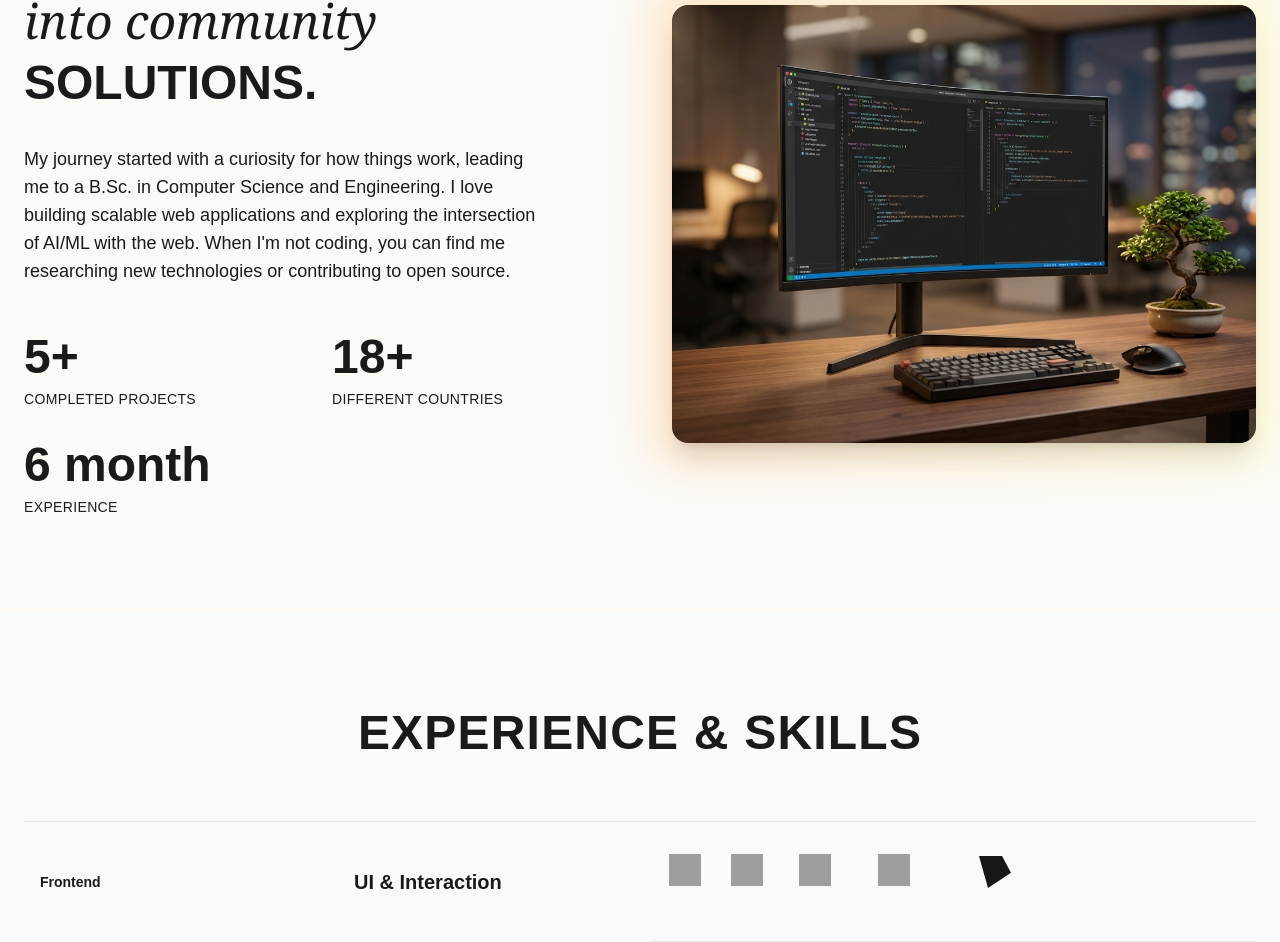
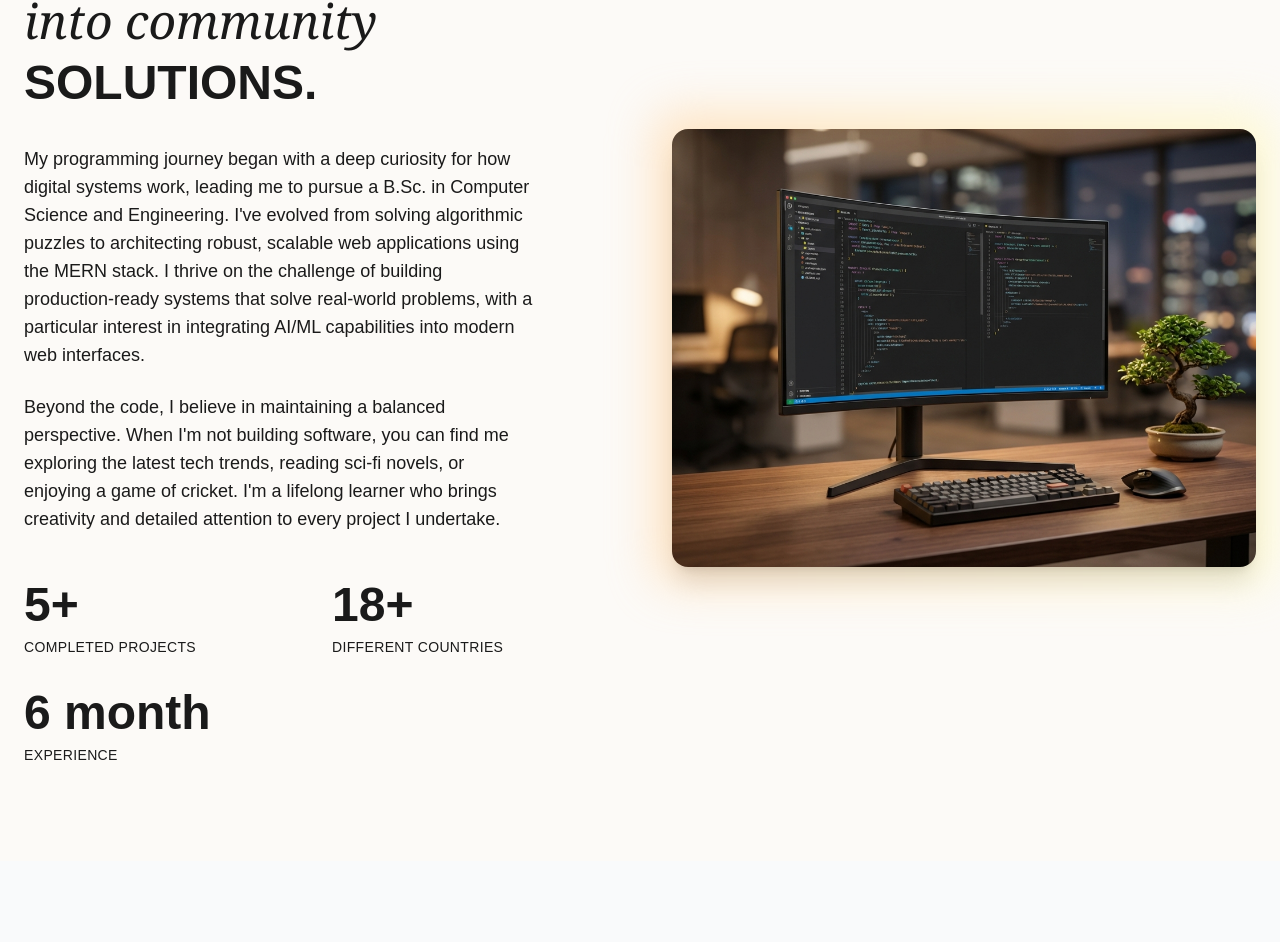
Before and after one commit to nabilnir/nabilnir-portfolio, a Next.js app: page / in a window 1280 px wide. Shown: the part 2841-3783 px from the top of the page. Built offline with nearby package versions, Linux system fonts and the light colour scheme; grey boxes are pictures that could not be loaded; a web font is replaced by a local one.

Commit message:
about me section updated

```diff
--- a/src/app/page.jsx
+++ b/src/app/page.jsx
@@ -278,8 +278,11 @@ export default function Home() {
               Turning code <br />
               <span className="font-serif normal-case italic font-light text-primary">into community</span> solutions.
             </h2>
+            <p className="text-lg text-text-muted-light dark:text-text-muted-dark mb-6 max-w-lg">
+              My programming journey began with a deep curiosity for how digital systems work, leading me to pursue a B.Sc. in Computer Science and Engineering. I've evolved from solving algorithmic puzzles to architecting robust, scalable web applications using the MERN stack. I thrive on the challenge of building production-ready systems that solve real-world problems, with a particular interest in integrating AI/ML capabilities into modern web interfaces.
+            </p>
             <p className="text-lg text-text-muted-light dark:text-text-muted-dark mb-12 max-w-lg">
-              My journey started with a curiosity for how things work, leading me to a B.Sc. in Computer Science and Engineering. I love building scalable web applications and exploring the intersection of AI/ML with the web. When I'm not coding, you can find me researching new technologies or contributing to open source.
+              Beyond the code, I believe in maintaining a balanced perspective. When I'm not building software, you can find me exploring the latest tech trends, reading sci-fi novels, or enjoying a game of cricket. I'm a lifelong learner who brings creativity and detailed attention to every project I undertake.
             </p>
             <div className="grid grid-cols-2 gap-8">
               <div>
```
